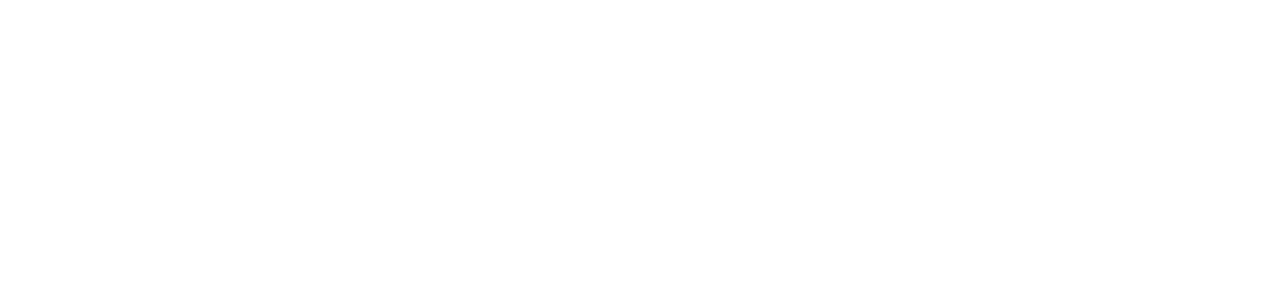
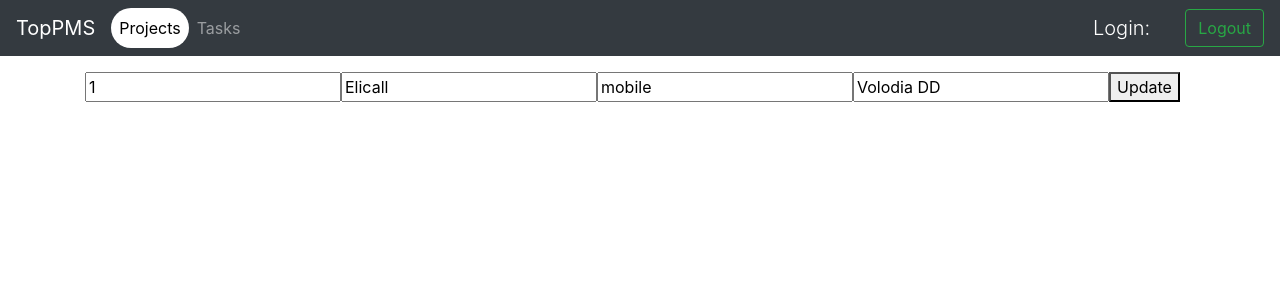
Before and after one commit to luxtorOleg/top-pms, an Angular app: page /projects/update/1 in a window 1280 px wide. Before the commit this address led to /. Shown: the top 300 px of the page. Built offline with nearby package versions, Linux system fonts and the light colour scheme.

Commit message:
implements update project components

```diff
--- a/src/app/app-routing.module.ts
+++ b/src/app/app-routing.module.ts
@@ -8,6 +8,7 @@
 import {TasksComponent} from './tasks/tasks.component';
 import {ProjectDetailComponent} from './projects/project-detail/project-detail.component';
 import {ProjectCreateComponent} from './projects/project-create/project-create.component';
+import {ProjectUpdateComponent} from './projects/project-update/project-update.component';
 
 const routes: Routes = [
   { path: '', redirectTo: '/login', pathMatch: 'full'},
@@ -16,7 +17,8 @@
   { path: 'projects' , component: ProjectsComponent},
   { path: 'projects/:id', component: ProjectDetailComponent},
   { path: 'tasks', component: TasksComponent},
-  { path: 'create', component: ProjectCreateComponent}
+  { path: 'create', component: ProjectCreateComponent},
+  { path: 'projects/update/:id', component: ProjectUpdateComponent}
 ];
 
 @NgModule({
--- a/src/app/app.module.ts
+++ b/src/app/app.module.ts
@@ -13,6 +13,7 @@
 import {ProjectsService} from './projects/projects.service';
 import { ProjectDetailComponent } from './projects/project-detail/project-detail.component';
 import { ProjectCreateComponent } from './projects/project-create/project-create.component';
+import { ProjectUpdateComponent } from './projects/project-update/project-update.component';
 
 
 
@@ -25,7 +26,8 @@
     ProjectsComponent,
     TasksComponent,
     ProjectDetailComponent,
-    ProjectCreateComponent
+    ProjectCreateComponent,
+    ProjectUpdateComponent
   ],
   imports: [
     BrowserModule,
--- /dev/null
+++ b/src/app/projects/project-update/project-update.component.html
@@ -0,0 +1,18 @@
+<app-navbar></app-navbar>
+<form (ngSubmit)="updateProject(f)" #f="ngForm">
+  <div class="container">
+    <div class="row">
+      <div class="col">
+        <input id="idProj" name="id" [(ngModel)]="project.id"  class="effect-2" type="text" placeholder="id..." ngModel>
+        <span class="focus-border"></span>
+        <input id="name" name="name" [(ngModel)]="project.name"  class="effect-2" type="text" placeholder="Name..." ngModel>
+        <span class="focus-border"></span>
+        <input id="type" name="type" [(ngModel)]="project.type" class="effect-2" type="text" placeholder="Type..." ngModel>
+        <span class="focus-border"></span>
+        <input id="owner" name="owner" [(ngModel)]="project.owner" class="effect-2" type="text" placeholder="Owner..." ngModel>
+        <span class="focus-border"></span>
+        <button class="enterButton"  type="submit" >Update</button>
+      </div>
+    </div>
+  </div>
+</form>
--- /dev/null
+++ b/src/app/projects/project-update/project-update.component.ts
@@ -0,0 +1,30 @@
+import { Component, OnInit } from '@angular/core';
+import {NgForm} from '@angular/forms';
+import {ActivatedRoute, Router} from '@angular/router';
+import {Subscription} from 'rxjs/Subscription';
+
+import {Project} from '../../common/protocols';
+import {ProjectsService} from '../projects.service';
+
+
+@Component({
+  selector: 'app-project-update',
+  templateUrl: './project-update.component.html',
+  styleUrls: ['./project-update.component.css']
+})
+export class ProjectUpdateComponent implements OnInit {
+  project: Project;
+  paramSubscription: Subscription;
+  constructor(public projectsService: ProjectsService, public activatedRouter: ActivatedRoute, public router: Router) { }
+
+  ngOnInit() {
+    this.paramSubscription = this.activatedRouter.params.subscribe(params =>
+      this.project = this.projectsService.getProjectById(params['id']));
+  }
+  updateProject(form: NgForm) {
+    const index = this.projectsService.projects.indexOf(this.project);
+    this.project = form.value;
+    this.projectsService.updateProject(index, this.project);
+    this.router.navigate(['./projects']);
+  }
+}
--- a/src/app/projects/projects.component.html
+++ b/src/app/projects/projects.component.html
@@ -9,7 +9,8 @@
       <div class="col">{{project.owner}}</div>
       <div class="col">{{project.type}}</div>
       <button class="btn-success" [routerLink]="getProjectDetailsURL(project)">Details</button>
-      <button class="btn-warning" (click)="deleteProject(project.id)">Delete</button>
+      <button class="btn-warning" [routerLink]="getProjectUpdateURL(project)">Update</button>
+      <button class="btn-danger" (click)="deleteProject(project.id)">Delete</button>
     </div>
   </div>
 </div>
--- a/src/app/projects/projects.component.ts
+++ b/src/app/projects/projects.component.ts
@@ -15,6 +15,9 @@
   getProjectDetailsURL(project: Project) {
     return ['/projects/' + project.id];
   }
+  getProjectUpdateURL(project: Project) {
+    return ['/projects/update/' + project.id];
+  }
   deleteProject(id: string) {
     const project: Project = this.projectsService.projects.find(p => p.id === id);
     this.projectsService.deleteProject(this.projectsService.projects.indexOf(project));
--- a/src/app/projects/projects.service.ts
+++ b/src/app/projects/projects.service.ts
@@ -28,12 +28,15 @@
     }
   ];
   getProjectById(id: string): Project {
-     return this.projects.find(project => project.id === id);
+    return this.projects.find(project => project.id === id);
   }
   deleteProject(index: number) {
     this.projects.splice(index, 1);
   }
   createProject(project: Project) {
-      this.projects.push(project);
+    this.projects.push(project);
+  }
+  updateProject(index: number, project: Project) {
+    this.projects[index] = project;
   }
 }
```
Also changed, not shown: src/app/projects/project-update/project-update.component.css (added).
